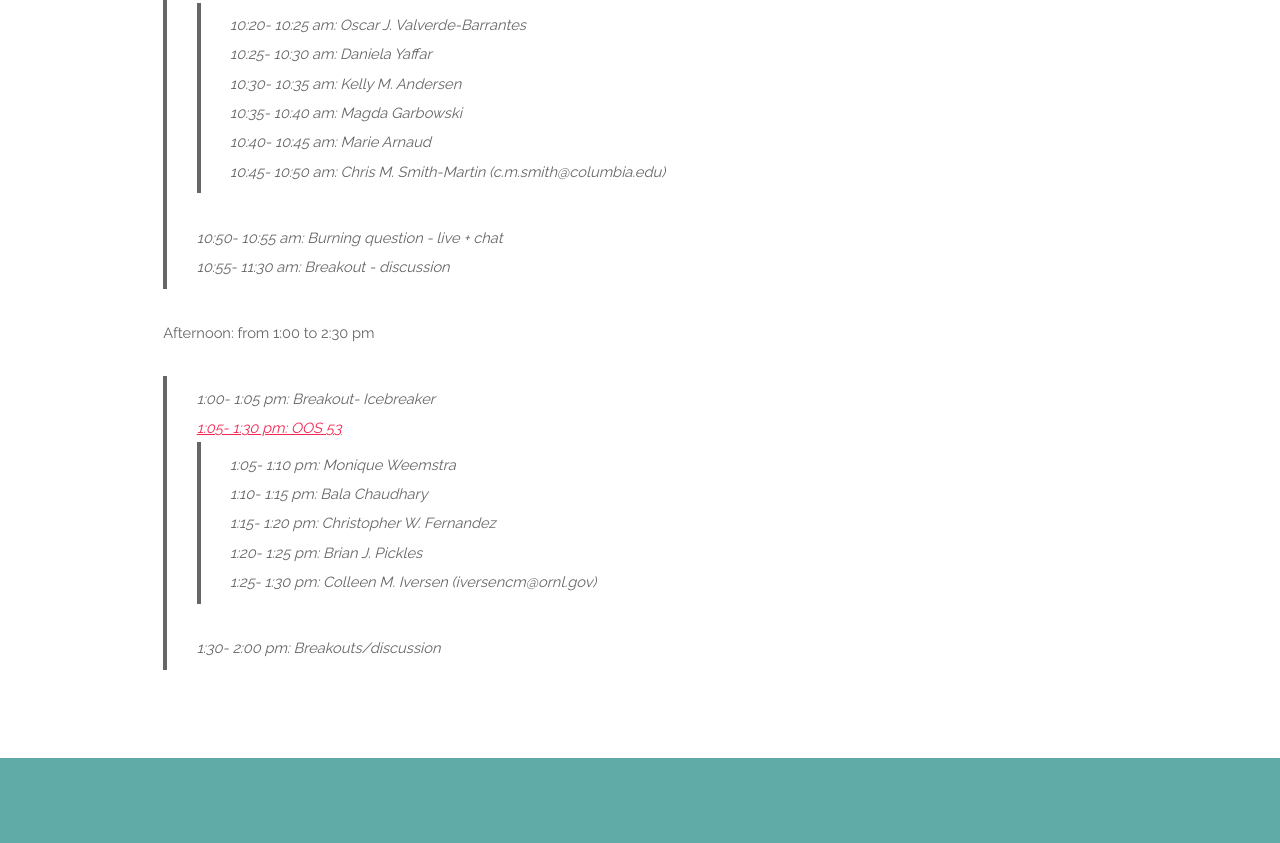
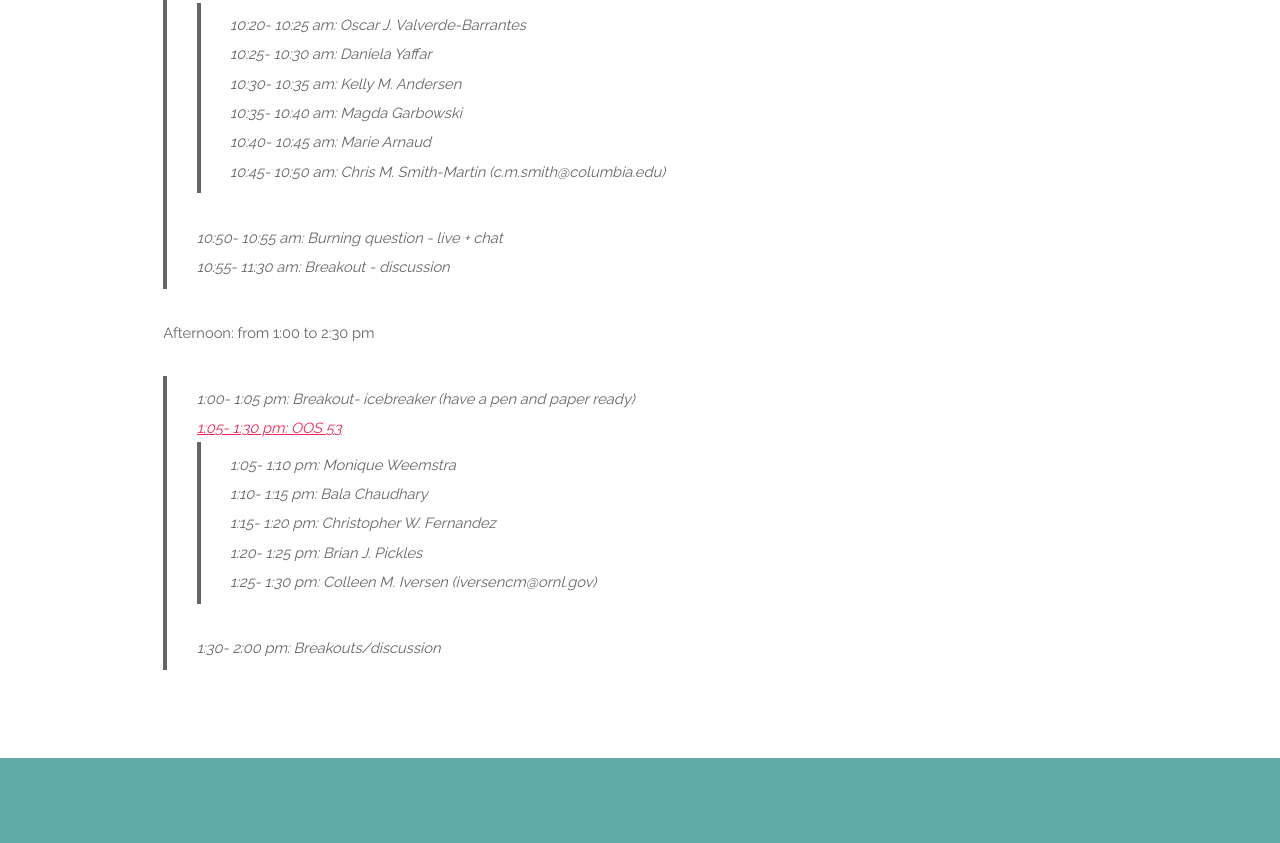
Before and after one commit to ecologyunderground/ecologyunderground, a plain HTML site: page index.html in a window 1280 px wide. Shown: the part 3659-4502 px from the top of the page. Drawn offline with Linux system fonts and the light colour scheme.

Commit message:
Update index.html

```diff
--- a/index.html
+++ b/index.html
@@ -118,7 +118,7 @@
 						  <p>Morning: from 9:30 to 11:30 am</p>
 
                   <blockquote>9:30- 9:35 am: Introduction by one of the session organizer/co-organizer
-                  <br>9:35- 9:40 am: Breakout - icebreaker
+                  <br>9:35- 9:40 am: Breakout - icebreaker (have a pen and paper ready)
                   <br><a href="https://eco.confex.com/eco/2020/meetingapp.cgi/Session/17207">9:40- 10:15 am: OOS 62</a>
                       <blockquote>9:40- 9:45 am: Luke McCormack (mltmcc@gmail.com)
                       <br>9:45- 9:50 am: Larry M. York
@@ -139,7 +139,7 @@
 
               <br>
               <p>Afternoon: from 1:00 to 2:30 pm</p>
-                  <blockquote>1:00- 1:05 pm: Breakout- Icebreaker
+                  <blockquote>1:00- 1:05 pm: Breakout- icebreaker (have a pen and paper ready)
                   <br><a href="https://eco.confex.com/eco/2020/meetingapp.cgi/Session/17150">1:05- 1:30 pm: OOS 53</a>
                       <blockquote>1:05- 1:10 pm: Monique Weemstra
                       <br>1:10- 1:15 pm: Bala Chaudhary
```
